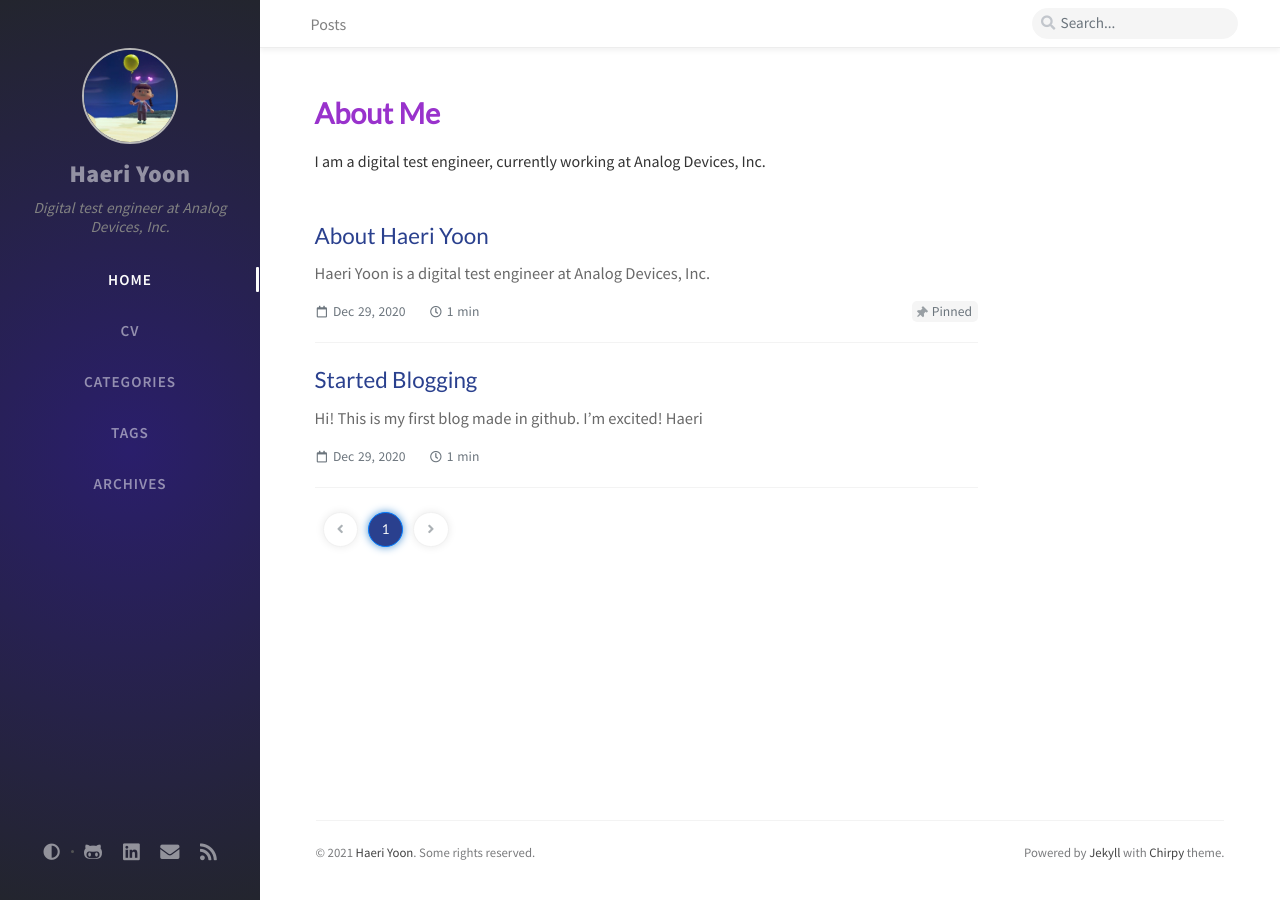
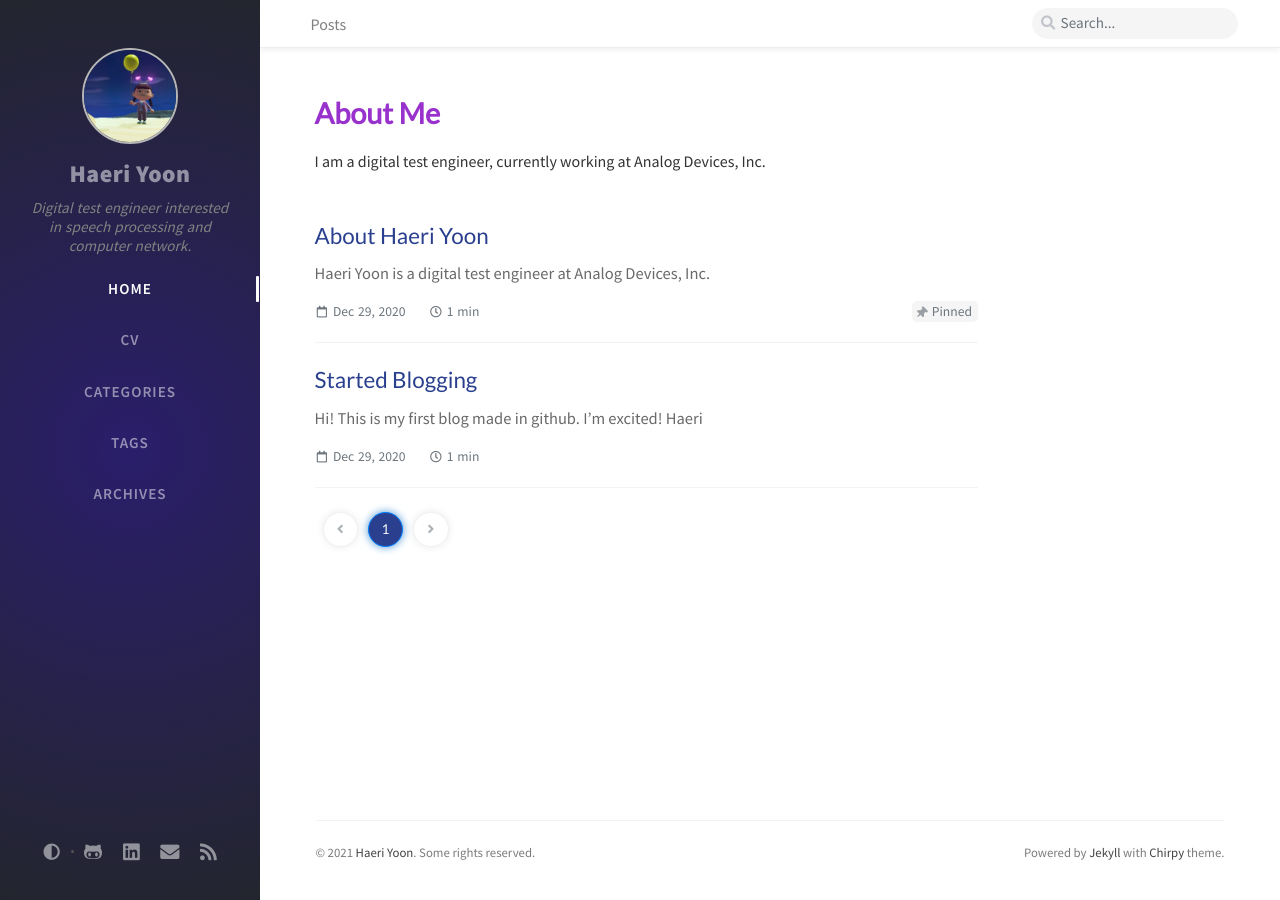
Before and after one commit to haeriy/blog, a Jekyll site: the page built from index.html, in a window 1280 px wide. Built offline with Jekyll 4.4.1, drawn with Linux system fonts in a browser that asks for light colours; nearby versions of some CDN libraries; the list of posts is cut into pages by our own code; comment, search, counter and statistics services are not loaded.

Commit message:
Update _config.yml

```diff
--- a/_config.yml
+++ b/_config.yml
@@ -9,7 +9,7 @@
 # --------------------------
 title: Haeri Yoon                          # the main title
 
-tagline: Digital test engineer at Analog Devices, Inc.  # it will display as the sub-title
+tagline: Digital test engineer interested in speech processing and computer network.  # it will display as the sub-title
 
 description: >-                        # used by seo meta and the atom feed
 
```
